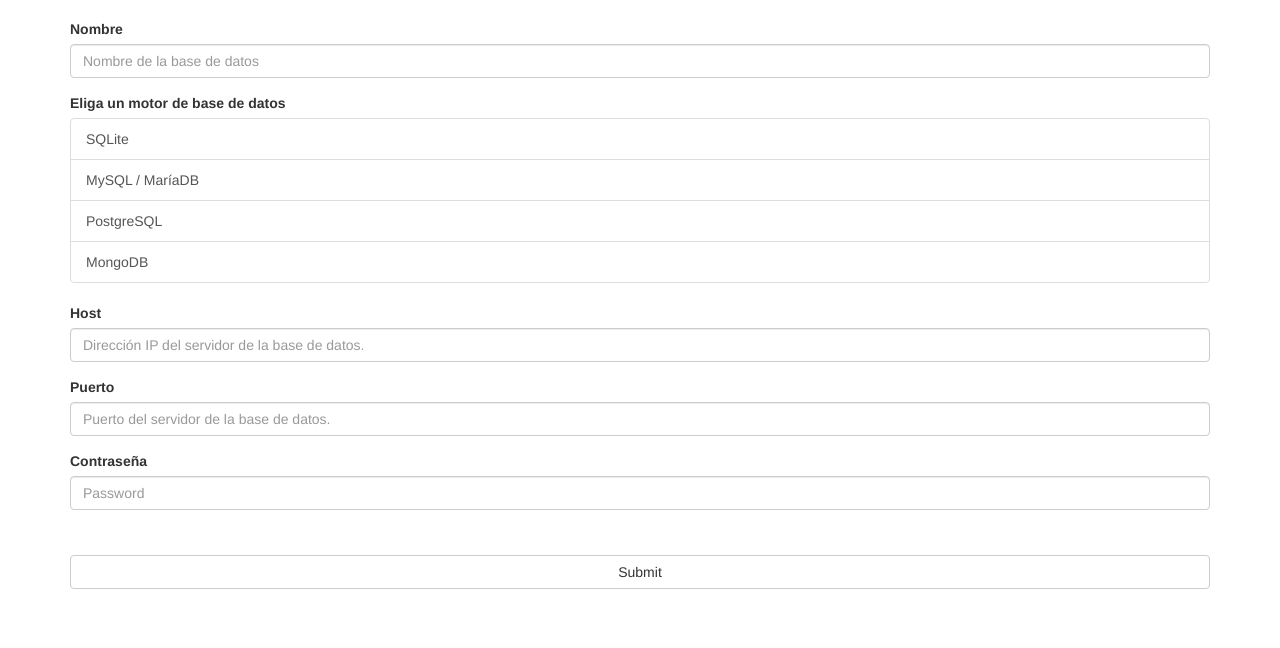
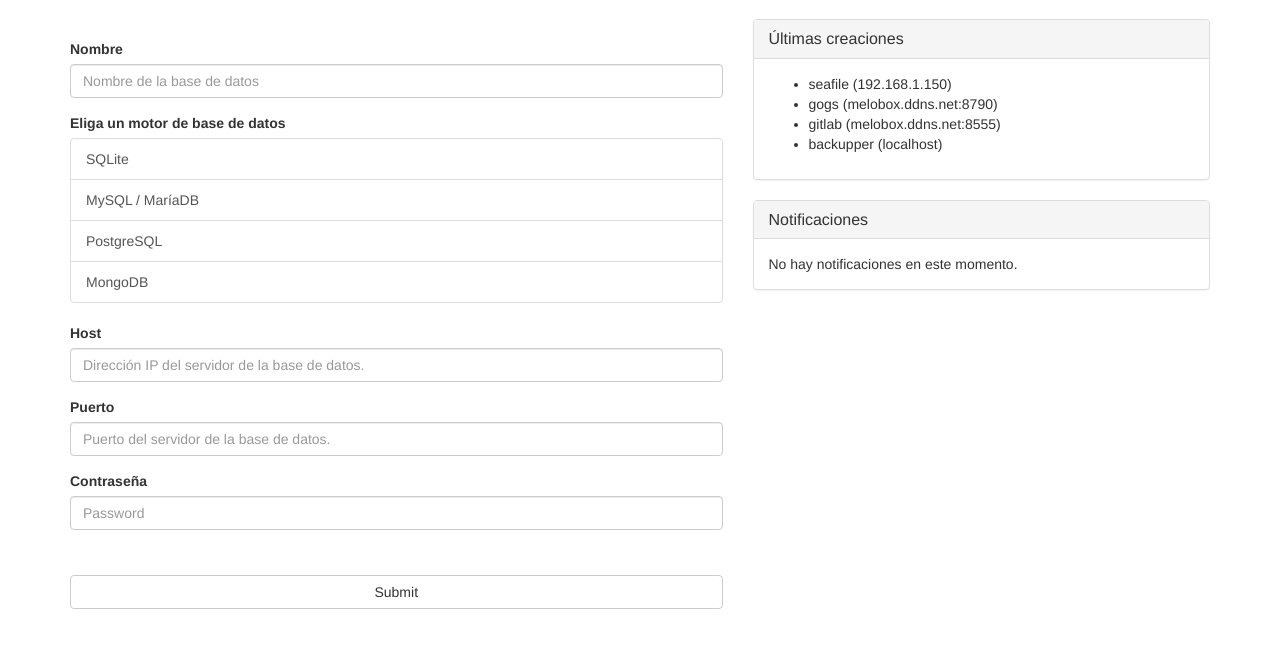
Before and after one commit to jiss2891/backupper, a Django app: template dbb/apps/databases/templates/crud_databases.html in a window 1280 px wide. Shown: the part 51-699 px from the top of the page. Run offline with Django 3.2, Linux system fonts and the light colour scheme; the template is opened without the code that fills it, so the values that code supplies are empty; some libraries are stand-ins or nearby versions.

Commit message:
add maqueta para ingreso de databases

```diff
--- a/dbb/apps/databases/templates/crud_databases.html
+++ b/dbb/apps/databases/templates/crud_databases.html
@@ -2,7 +2,10 @@
 
 {% block content %}
 <form>
+  <div class="row">
+    <div class="col-md-7">
       <div class="form-group">
+        <h1></h1>
         <label for="db_name">Nombre</label>
         <input type="text" class="form-control" id="db_name" placeholder="Nombre de la base de datos">
       </div>
@@ -26,5 +29,30 @@
         <input type="password" class="form-control" id="db_pass" placeholder="Password">
       </div>
       <button type="submit" class="btn btn-default">Submit</button>
+    </div>
+    <div class="col-md-5">
+      <div class="panel panel-default">
+        <div class="panel-heading">
+          <h3 class="panel-title">Últimas creaciones</h3>
+        </div>
+        <div class="panel-body">
+          <ul>
+            <li>seafile (192.168.1.150)</li>
+            <li>gogs (melobox.ddns.net:8790)</li>
+            <li>gitlab (melobox.ddns.net:8555)</li>
+            <li>backupper (localhost)</li>
+          </ul>
+        </div>
+      </div>
+        <div class="panel panel-default">
+          <div class="panel-heading">
+            <h3 class="panel-title">Notificaciones</h3>
+          </div>
+          <div class="panel-body">
+              No hay notificaciones en este momento.
+          </div>
+        </div>
+    </div>
+  </div>
 </form>
 {% endblock %}
```
Lines whose indentation alone changed are shown as unchanged.
